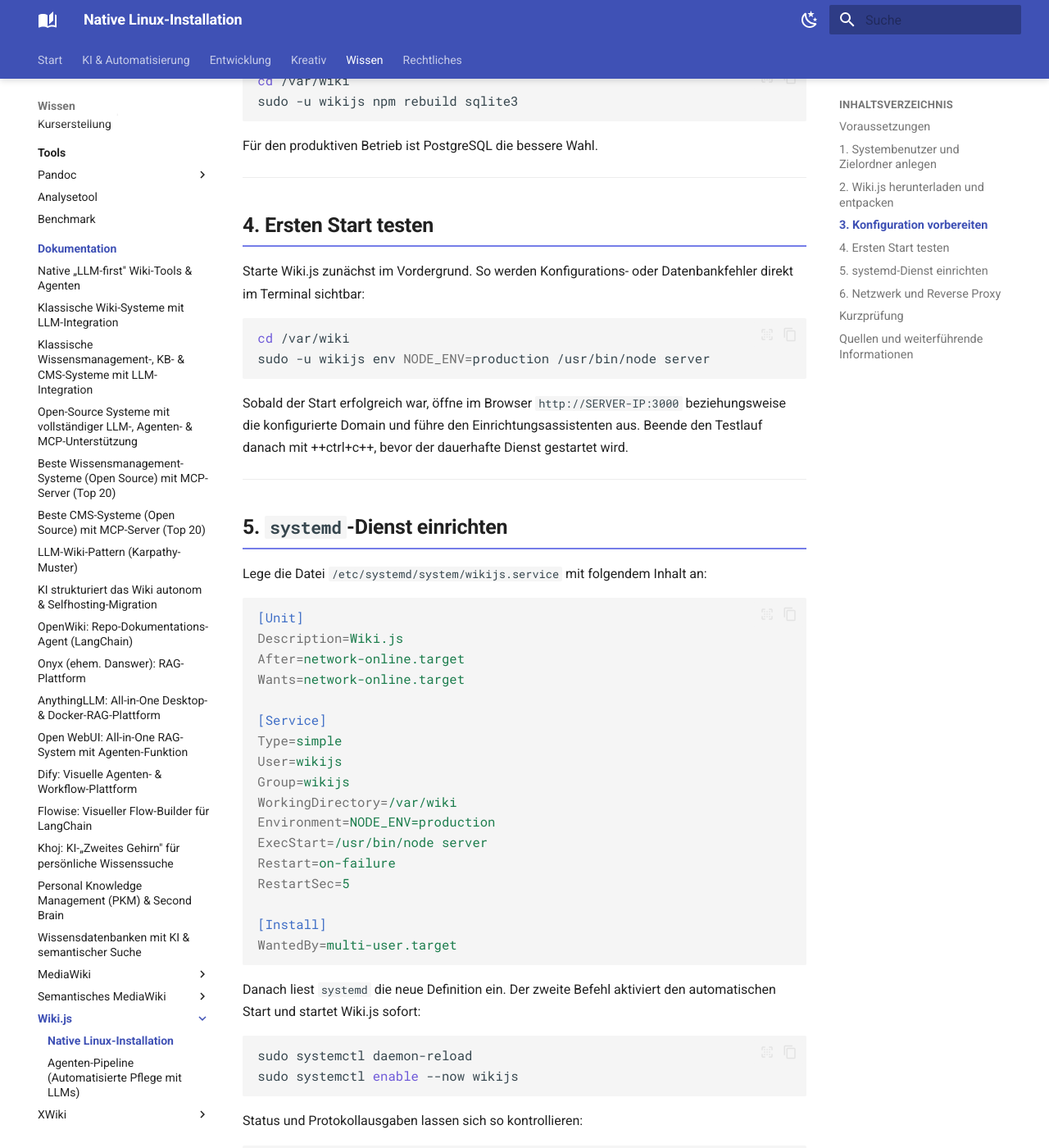
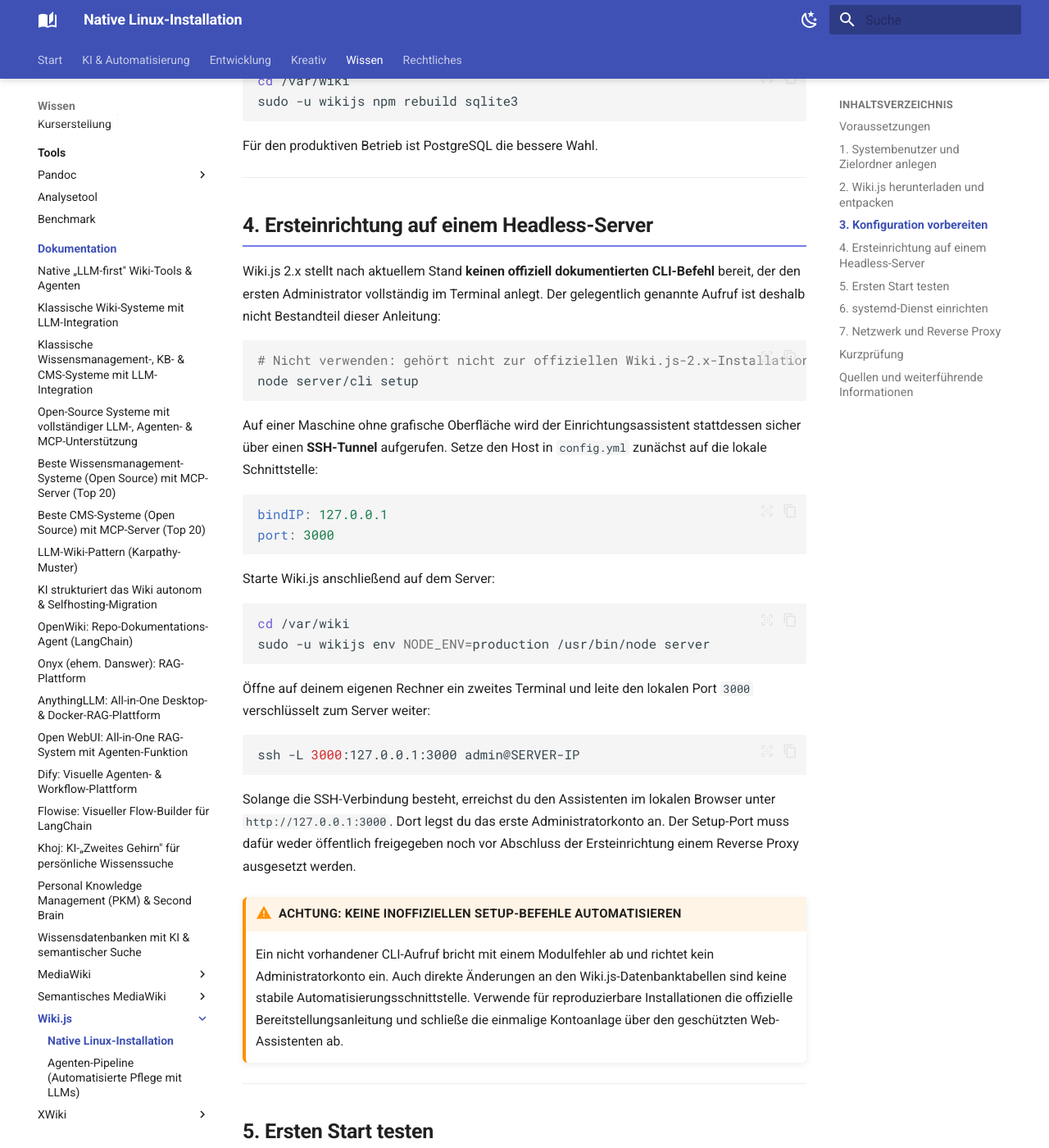
Before and after one commit to thorstenkloehn/dokument, an MkDocs documentation site: the page built from docs/wissen/dokumentation/wikijs-linux-installation.md, in a window 1280 px wide and 1400 px high, scrolled down 2821 px. Shown: the whole window at 82% size. Built offline with MkDocs 1.6.1 and Material for MkDocs 9.7.7, drawn with Linux system fonts in a browser that asks for light colours; some of the changed text lies outside the part shown.

Commit message:
docs: clarify Wiki.js headless setup

````diff
--- a/docs/wissen/dokumentation/wikijs-linux-installation.md
+++ b/docs/wissen/dokumentation/wikijs-linux-installation.md
@@ -96,7 +96,43 @@
 
 ---
 
-## 4. Ersten Start testen
+## 4. Ersteinrichtung auf einem Headless-Server
+
+Wiki.js 2.x stellt nach aktuellem Stand **keinen offiziell dokumentierten CLI-Befehl** bereit, der den ersten Administrator vollständig im Terminal anlegt. Der gelegentlich genannte Aufruf ist deshalb nicht Bestandteil dieser Anleitung:
+
+```bash
+# Nicht verwenden: gehört nicht zur offiziellen Wiki.js-2.x-Installation
+node server/cli setup
+```
+
+Auf einer Maschine ohne grafische Oberfläche wird der Einrichtungsassistent stattdessen sicher über einen **SSH-Tunnel** aufgerufen. Setze den Host in `config.yml` zunächst auf die lokale Schnittstelle:
+
+```yaml
+bindIP: 127.0.0.1
+port: 3000
+```
+
+Starte Wiki.js anschließend auf dem Server:
+
+```bash
+cd /var/wiki
+sudo -u wikijs env NODE_ENV=production /usr/bin/node server
+```
+
+Öffne auf deinem eigenen Rechner ein zweites Terminal und leite den lokalen Port `3000` verschlüsselt zum Server weiter:
+
+```bash
+ssh -L 3000:127.0.0.1:3000 admin@SERVER-IP
+```
+
+Solange die SSH-Verbindung besteht, erreichst du den Assistenten im lokalen Browser unter `http://127.0.0.1:3000`. Dort legst du das erste Administratorkonto an. Der Setup-Port muss dafür weder öffentlich freigegeben noch vor Abschluss der Ersteinrichtung einem Reverse Proxy ausgesetzt werden.
+
+!!! warning "Achtung: Keine inoffiziellen Setup-Befehle automatisieren"
+    Ein nicht vorhandener CLI-Aufruf bricht mit einem Modulfehler ab und richtet kein Administratorkonto ein. Auch direkte Änderungen an den Wiki.js-Datenbanktabellen sind keine stabile Automatisierungsschnittstelle. Verwende für reproduzierbare Installationen die offizielle Bereitstellungsanleitung und schließe die einmalige Kontoanlage über den geschützten Web-Assistenten ab.
+
+---
+
+## 5. Ersten Start testen
 
 Starte Wiki.js zunächst im Vordergrund. So werden Konfigurations- oder Datenbankfehler direkt im Terminal sichtbar:
 
@@ -105,11 +141,11 @@
 sudo -u wikijs env NODE_ENV=production /usr/bin/node server
 ```
 
-Sobald der Start erfolgreich war, öffne im Browser `http://SERVER-IP:3000` beziehungsweise die konfigurierte Domain und führe den Einrichtungsassistenten aus. Beende den Testlauf danach mit ++ctrl+c++, bevor der dauerhafte Dienst gestartet wird.
+Sobald der Start erfolgreich war, öffne im Browser `http://SERVER-IP:3000` beziehungsweise die konfigurierte Domain und führe den Einrichtungsassistenten aus. Auf einem Headless-Server verwendest du dafür den zuvor beschriebenen SSH-Tunnel. Beende den Testlauf danach mit ++ctrl+c++, bevor der dauerhafte Dienst gestartet wird.
 
 ---
 
-## 5. `systemd`-Dienst einrichten
+## 6. `systemd`-Dienst einrichten
 
 Lege die Datei `/etc/systemd/system/wikijs.service` mit folgendem Inhalt an:
 
@@ -152,7 +188,7 @@
 
 ---
 
-## 6. Netzwerk und Reverse Proxy
+## 7. Netzwerk und Reverse Proxy
 
 Wiki.js kann selbst Anfragen annehmen. Für eine öffentliche Installation ist dennoch meist ein Reverse Proxy wie Nginx, Caddy oder Apache sinnvoll, insbesondere für HTTPS und eine saubere Domain-Konfiguration.
 
````
